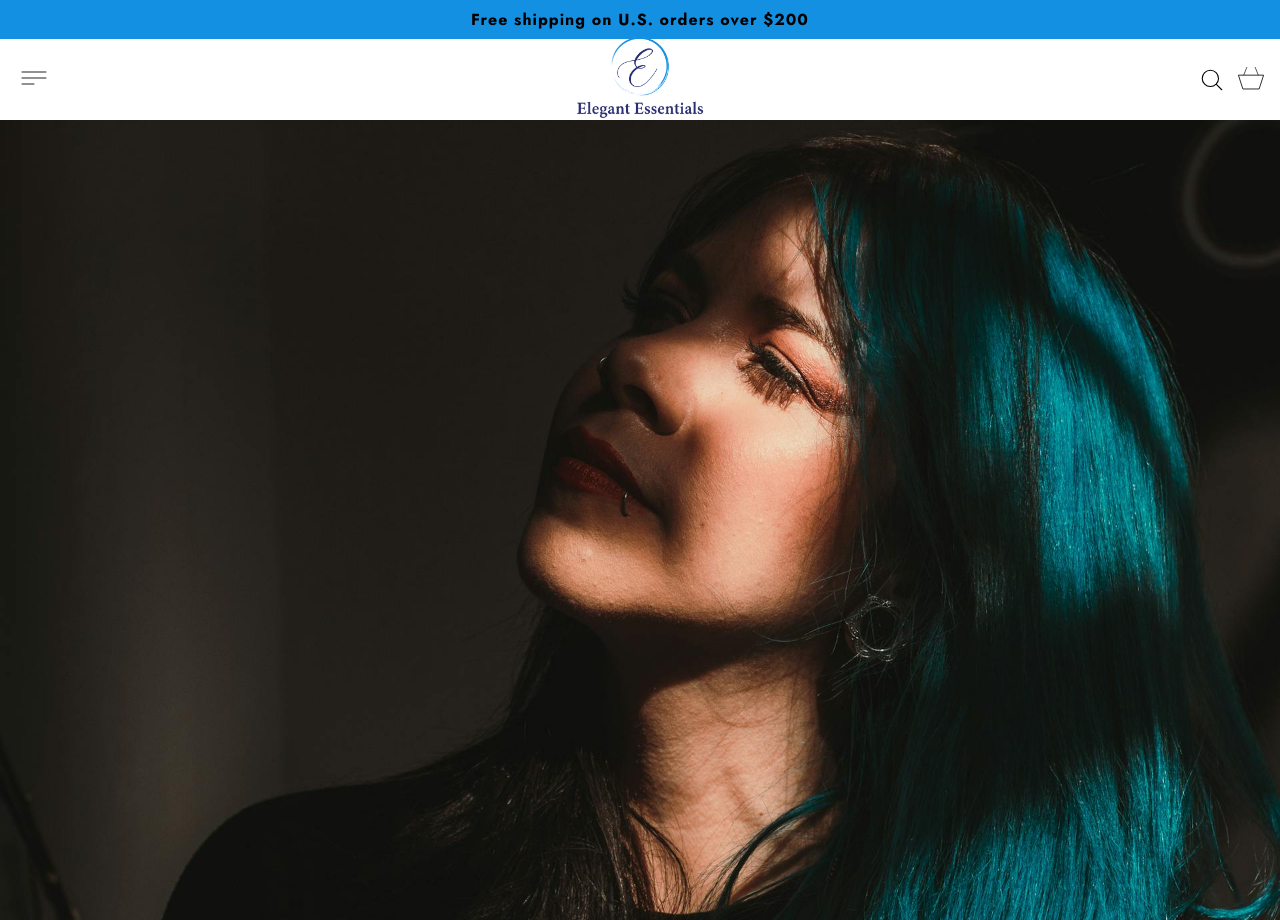
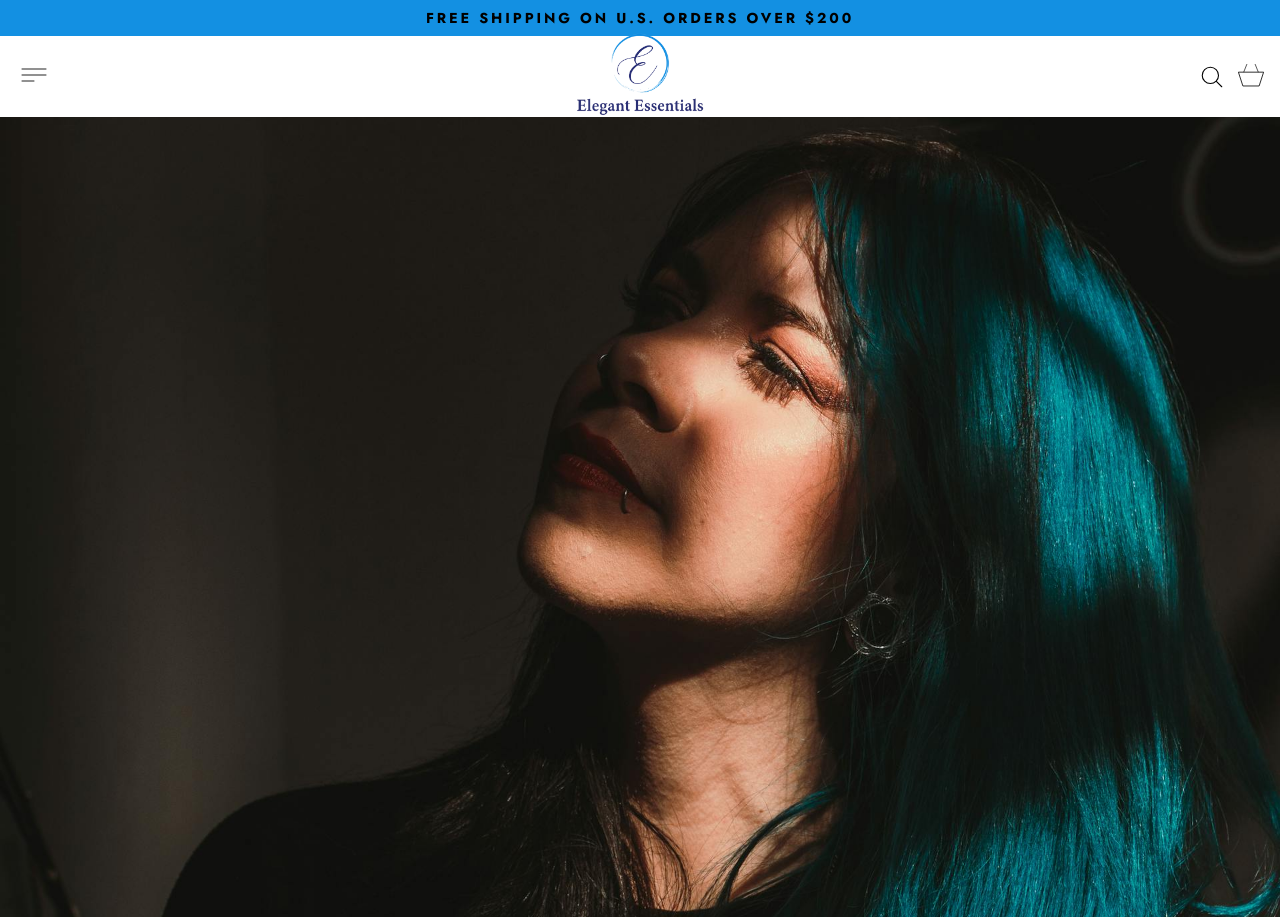
Before and after one commit to Caption04/homeware2, a plain HTML site: page index.html in a window 1280 px wide. Drawn offline with Linux system fonts and the light colour scheme; a web font is replaced by a local one.

Commit message:
Update style.css

```diff
--- a/style.css
+++ b/style.css
@@ -44,10 +44,12 @@
 }
 .header-row .header-text{
     margin: auto;
-    font-size: clamp(14px, 0.1rem + 2vw, 16px);
-    font-weight: bold;
+    display: block;
+    font-size: .9em;
+    font-weight: 700;
+    letter-spacing: .2em;
+    text-transform: uppercase;
     font-family: var(--ff-primary-);
-    letter-spacing: 1px;
 }
 .logo-link{
     position: absolute;
```
